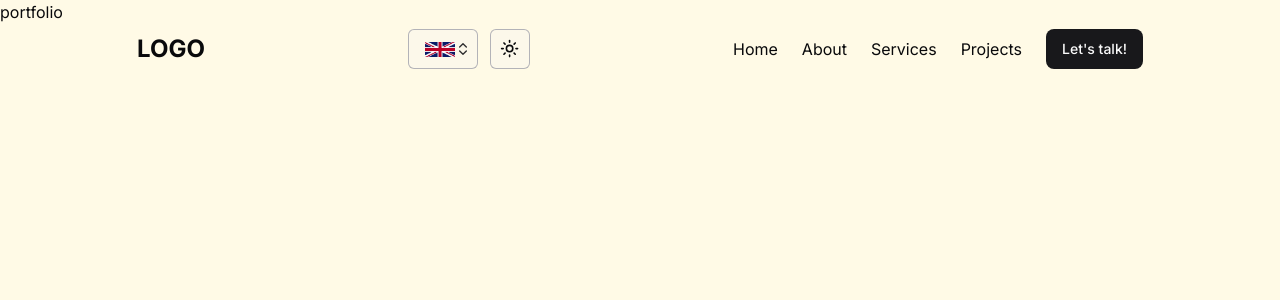
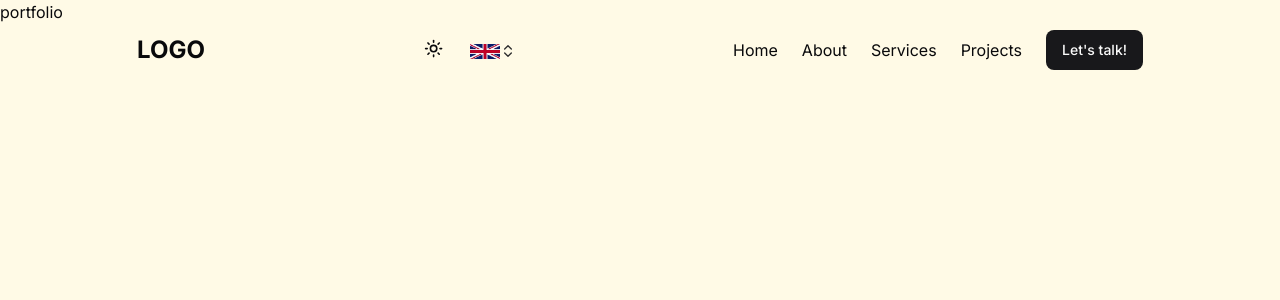
Before and after one commit to ton1czech/baudys, a Next.js app: page / in a window 1280 px wide. Shown: the top 300 px of the page. Built offline with nearby package versions, Linux system fonts and the light colour scheme.

Commit message:
❌REMOVED: (mode selector, lang selector) borde + bg

```diff
--- a/components/navbar/language-selector.tsx
+++ b/components/navbar/language-selector.tsx
@@ -13,10 +13,6 @@ import Image from 'next/image'
 import { cn } from '@/lib/utils'
 import { useLanguage } from '@/store/useLanguage'
 
-interface LanguageSelectorProps {
-  isTopOfTheScreen: boolean
-}
-
 const languages = [
   {
     value: 'en',
@@ -28,7 +24,7 @@ const languages = [
   },
 ]
 
-const LanguageSelector: FC<LanguageSelectorProps> = ({ isTopOfTheScreen }) => {
+const LanguageSelector = () => {
   const { language, imgSrc, setLanguage } = useLanguage(state => state)
 
   const [open, setOpen] = useState<boolean>(false)
@@ -40,12 +36,7 @@ const LanguageSelector: FC<LanguageSelectorProps> = ({ isTopOfTheScreen }) => {
           variant='outline'
           role='combobox'
           aria-expanded={open}
-          className={cn(
-            'w-[70px] justify-between dark:text-zinc-200 dark:hover:text-zinc-300 text-zinc-900 hover:text-zinc-800',
-            isTopOfTheScreen
-              ? 'border-zinc-400/80 dark:border-zinc-600/80 bg-zinc-100/30 dark:bg-zinc-900/30'
-              : 'bg-transparent border-transparent'
-          )}
+          className='w-[70px] border-none justify-between dark:text-zinc-200 dark:hover:text-zinc-300 text-zinc-900 hover:text-zinc-800 bg-transparent'
         >
           <Image src={imgSrc(language)} width={30} height={30} alt={language} />
           <ChevronsUpDown className='w-4 h-4 my-2 opacity-90 shrink-0' />
--- a/components/navbar/mode-toggle.tsx
+++ b/components/navbar/mode-toggle.tsx
@@ -13,11 +13,7 @@ import {
 } from '@/components/ui/dropdown-menu'
 import { cn } from '@/lib/utils'
 
-interface ModeToggleProps {
-  isTopOfTheScreen: boolean
-}
-
-export const ModeToggle: FC<ModeToggleProps> = ({ isTopOfTheScreen }) => {
+export const ModeToggle = () => {
   const { setTheme } = useTheme()
 
   return (
@@ -26,12 +22,7 @@ export const ModeToggle: FC<ModeToggleProps> = ({ isTopOfTheScreen }) => {
         <Button
           variant='outline'
           size='icon'
-          className={cn(
-            '',
-            isTopOfTheScreen
-              ? 'border-zinc-400/80 dark:border-zinc-600/80 bg-zinc-100/30 dark:bg-zinc-900/30'
-              : 'bg-transparent border-transparent'
-          )}
+          className='border-none bg-transparent'
         >
           <Sun className='h-[1.2rem] w-[1.2rem] rotate-0 scale-100 transition-all dark:-rotate-90 dark:scale-0' />
           <Moon className='absolute h-[1.2rem] w-[1.2rem] rotate-90 scale-0 transition-all dark:rotate-0 dark:scale-100' />
--- a/components/navbar/navbar.tsx
+++ b/components/navbar/navbar.tsx
@@ -34,9 +34,9 @@ export const Navbar = () => {
       <div className='flex justify-between items-center'>
         <div className='font-bold text-2xl'>LOGO</div>
 
-        <div className='flex gap-3'>
-          <LanguageSelector isTopOfTheScreen={isTopOfTheScreen} />
-          <ModeToggle isTopOfTheScreen={isTopOfTheScreen} />
+        <div>
+          <ModeToggle />
+          <LanguageSelector />
         </div>
 
         <ul className='flex gap-6 items-center'>
```
